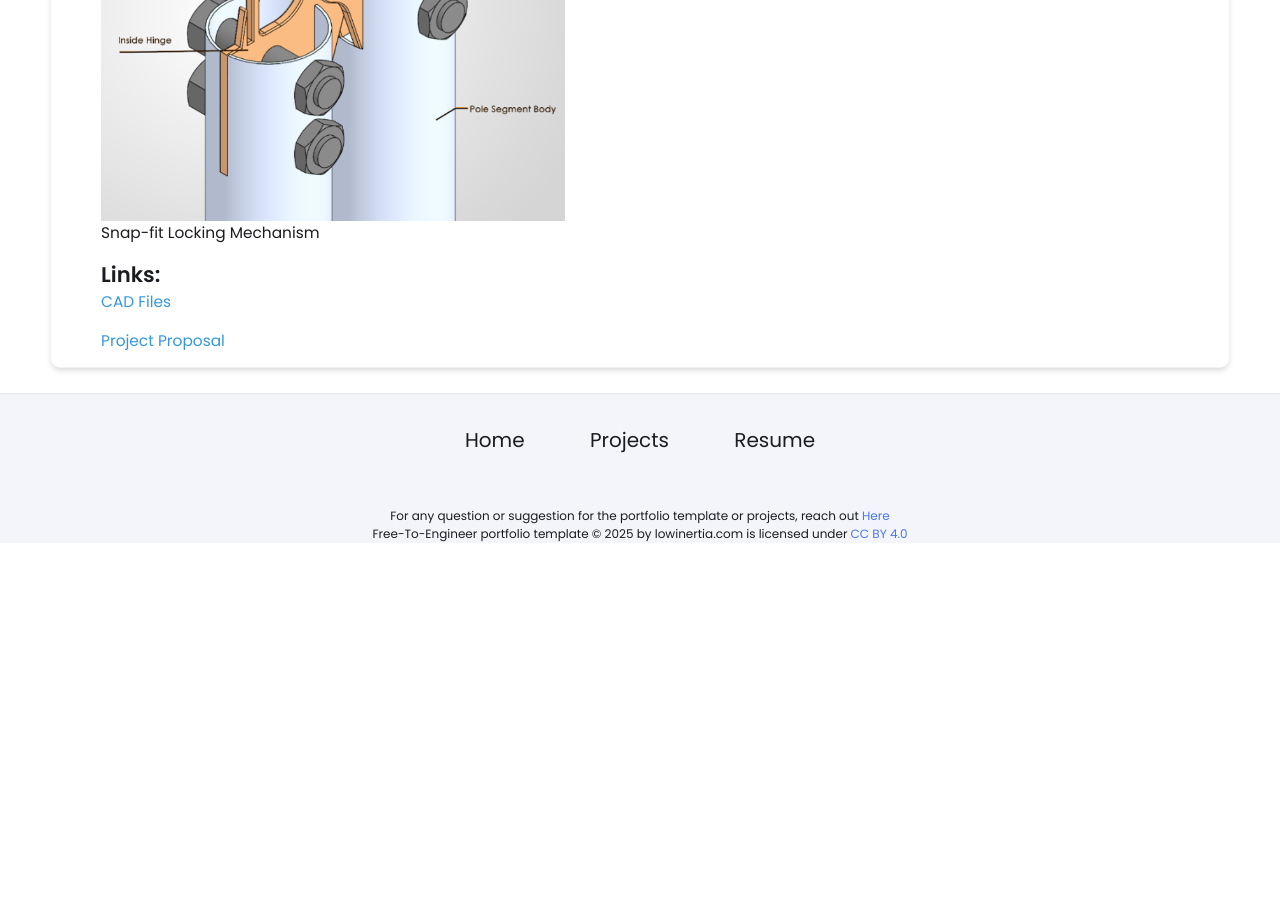
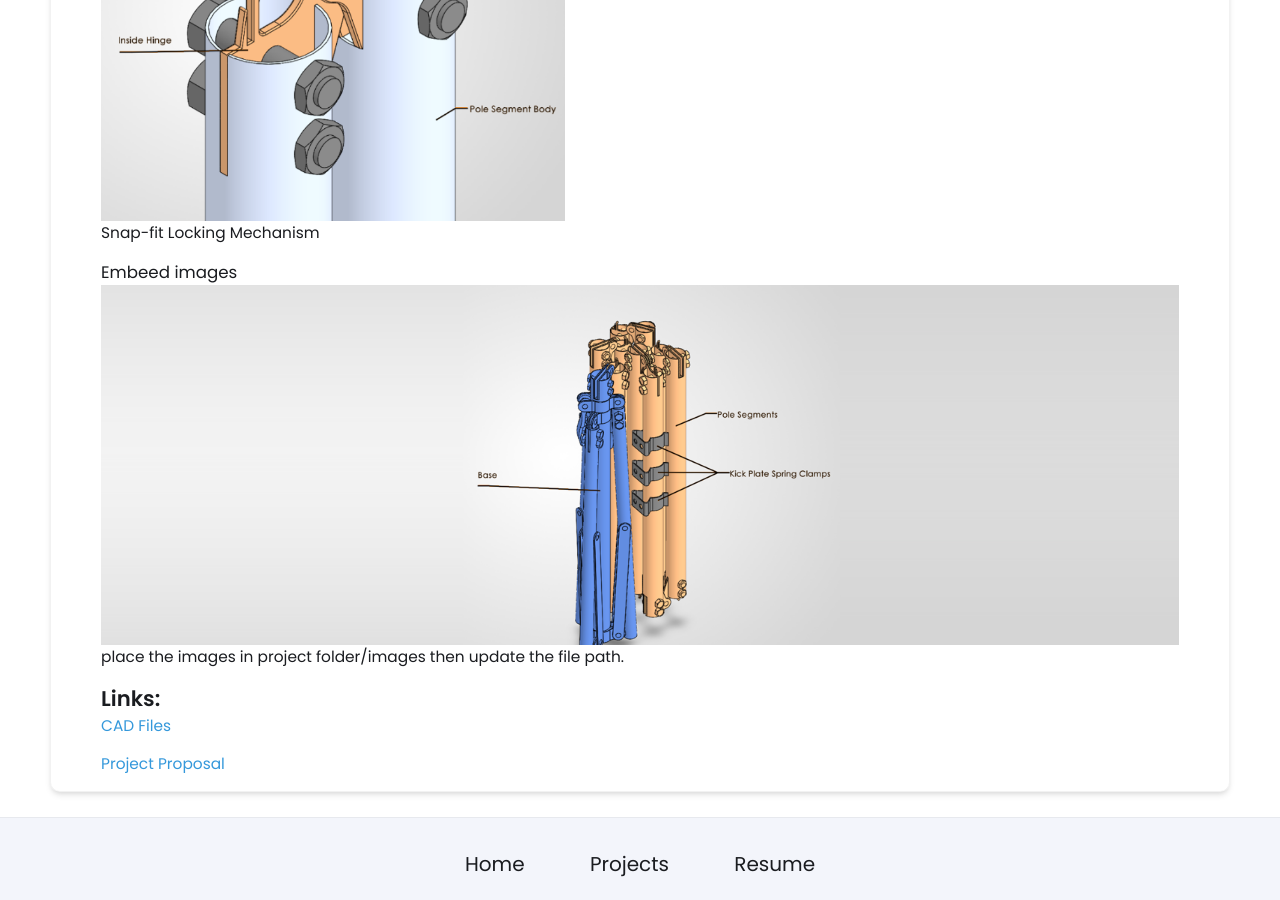
Before and after one commit to Luke-Monson/Luke-Monson.github.io, a Jekyll site: the page built from _projects/NASA Micro-g/index.md, in a window 1280 px wide and 900 px high, scrolled down 2098 px. Built offline with Jekyll 4.4.1, drawn with Linux system fonts in a browser that asks for light colours; before the commit the page ends 2641 px from its top, so only the background shows below that.

Commit message:
Update index.md

```diff
--- a/_projects/NASA Micro-g/index.md
+++ b/_projects/NASA Micro-g/index.md
@@ -49,6 +49,10 @@ Folded Tripod Base Mechanism
 {% include image-gallery.html images="Micro-g folding mechanism.png" height="400" %}
 Snap-fit Locking Mechanism
 
+### Embeed images
+{% include image-gallery.html images="Micro-g.png" height="400" %}
+place the images in project folder/images then update the file path.
+
 
 
 ## Links:
```
